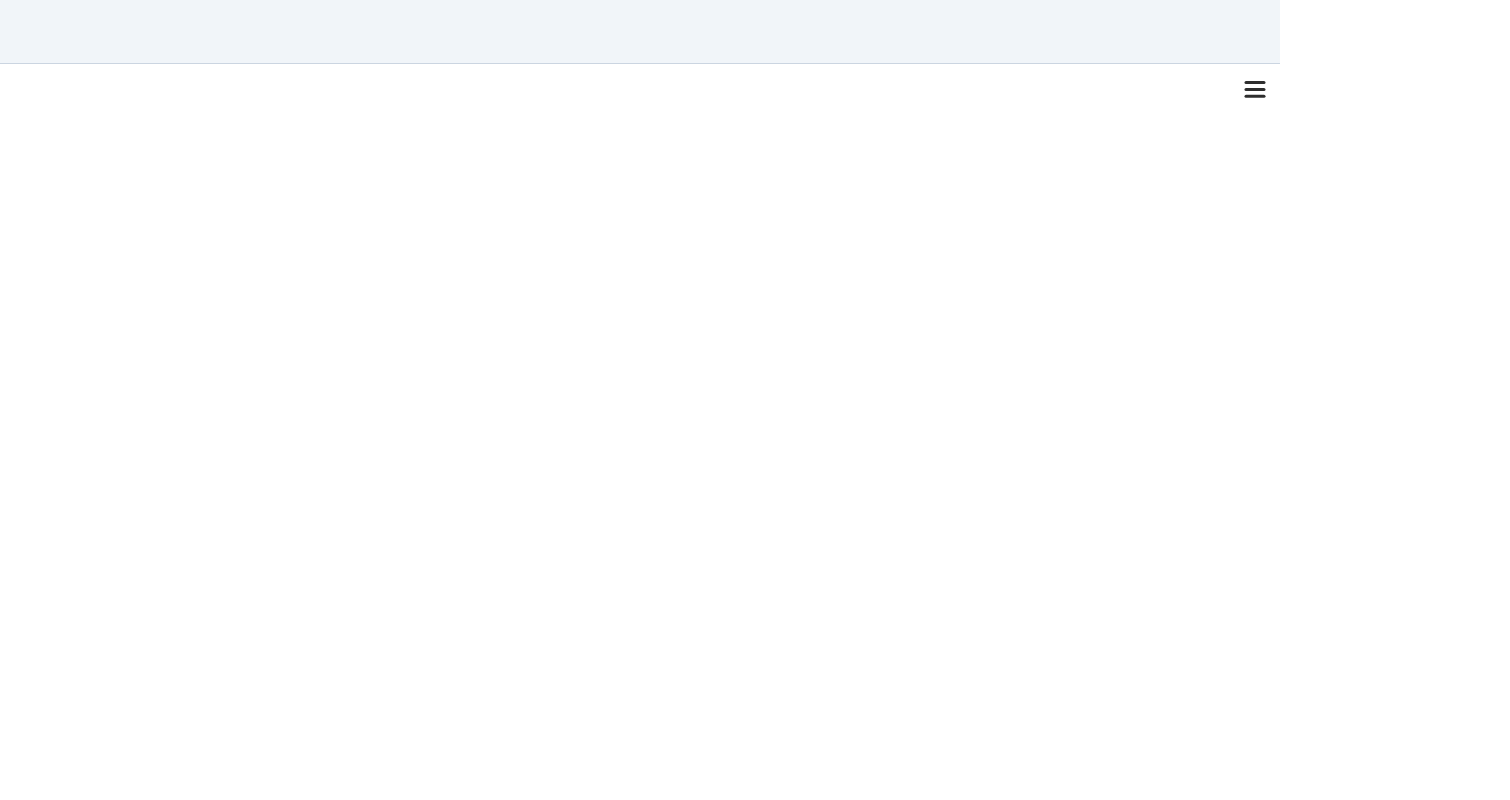
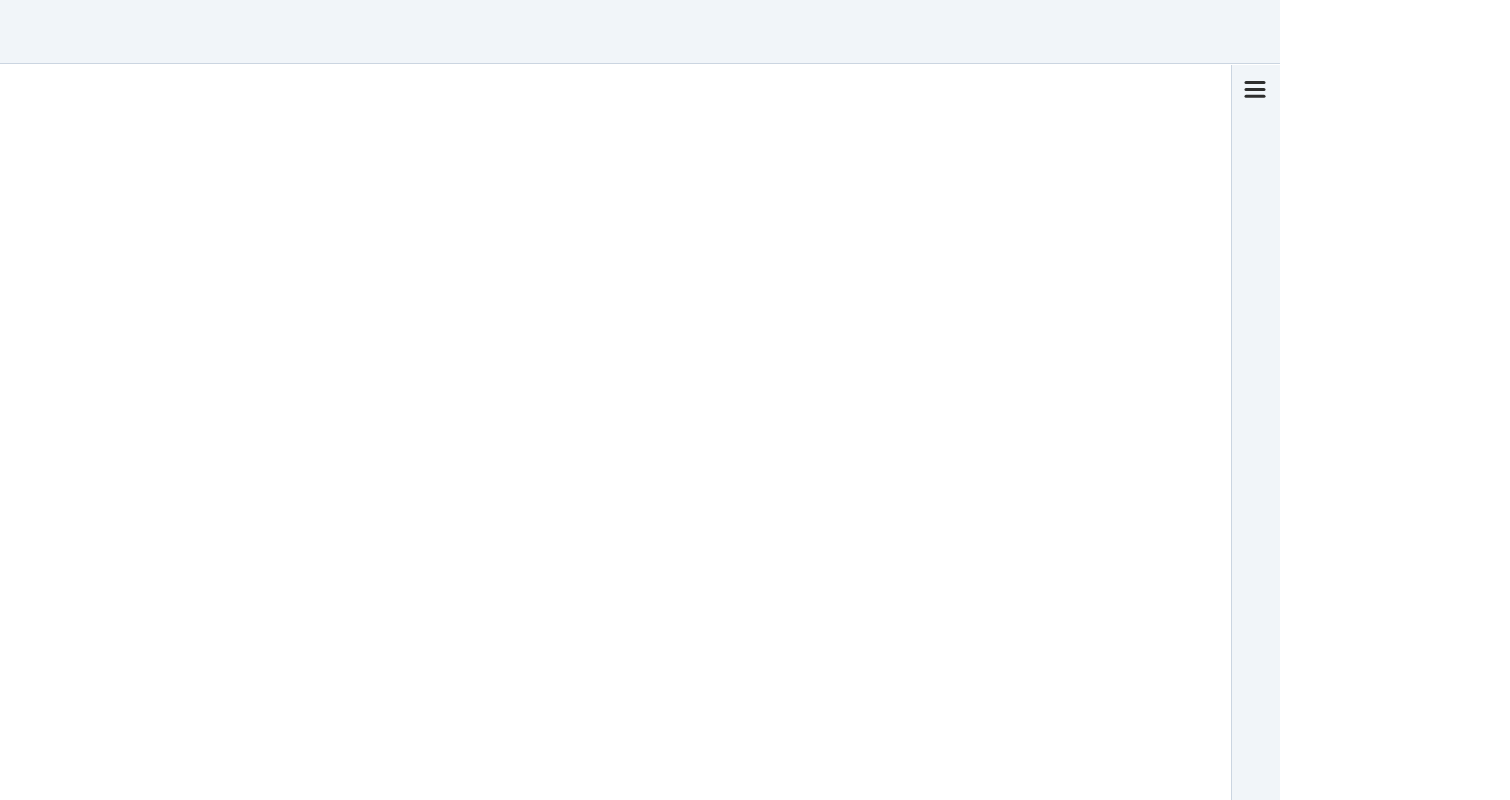
Before and after one commit to saitgungor/framer-motion-test, a Next.js app: page / in a window 1280 px wide. Shown: the whole page, 1510 px wide, since content can reach past the window. Built offline with nearby package versions, Linux system fonts and the light colour scheme.

Commit message:
Improving animation

```diff
--- a/app/example1/Navigation.jsx
+++ b/app/example1/Navigation.jsx
@@ -4,7 +4,7 @@ import { MenuItem } from "./MenuItem";
 
 const variants = {
   open: {
-    transition: { staggerChildren: 0.07, delayChildren: 0.2 },
+    transition: { staggerChildren: 0.07, delayChildren: 0.5 },
   },
   closed: {
     transition: { staggerChildren: 0.05, staggerDirection: -1 },
--- a/app/example1/index.jsx
+++ b/app/example1/index.jsx
@@ -1,14 +1,12 @@
 import React from "react";
-import { useRef } from "react";
 import { motion, useCycle } from "framer-motion";
 import { MenuToggle } from "./MenuToggle";
 import { Navigation } from "./Navigation";
-import { useDimensions } from "../use-dimensions";
 
 const sidebar = {
   open: {
     transition: {
-      ease: "linear",
+      ease: "easeOut",
       stiffness: 20,
       restDelta: 2,
       duration: 0.5,
@@ -22,21 +20,17 @@ const sidebar = {
       stiffness: 400,
       // damping: 40,
     },
+    width: 48,
   },
 };
 
 const Example1 = () => {
   const [isOpen, toggleOpen] = useCycle(false, true);
-  const containerRef = useRef(null);
-  const { height } = useDimensions(containerRef);
-  console.log(height);
   return (
     <motion.nav
       initial={false}
       animate={isOpen ? "open" : "closed"}
-      custom={height}
-      ref={containerRef}
-      className="absolute right-0 top-[65px] bg-slate-100 h-[calc(100vh-65px)]"
+      className="absolute right-0 top-[65px] bg-slate-100 h-[calc(100vh-65px)] border-l border-l-slate-300"
     >
       <motion.div variants={sidebar} />
       <Navigation />
```
